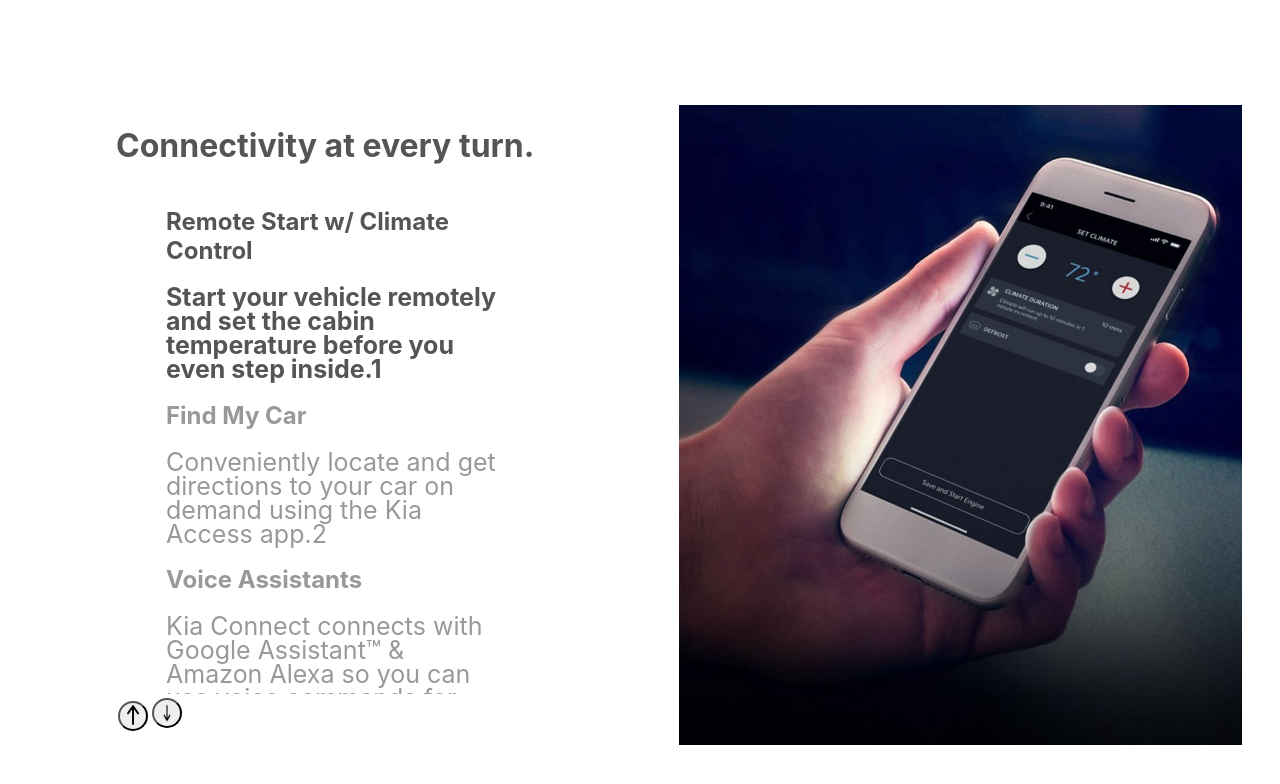
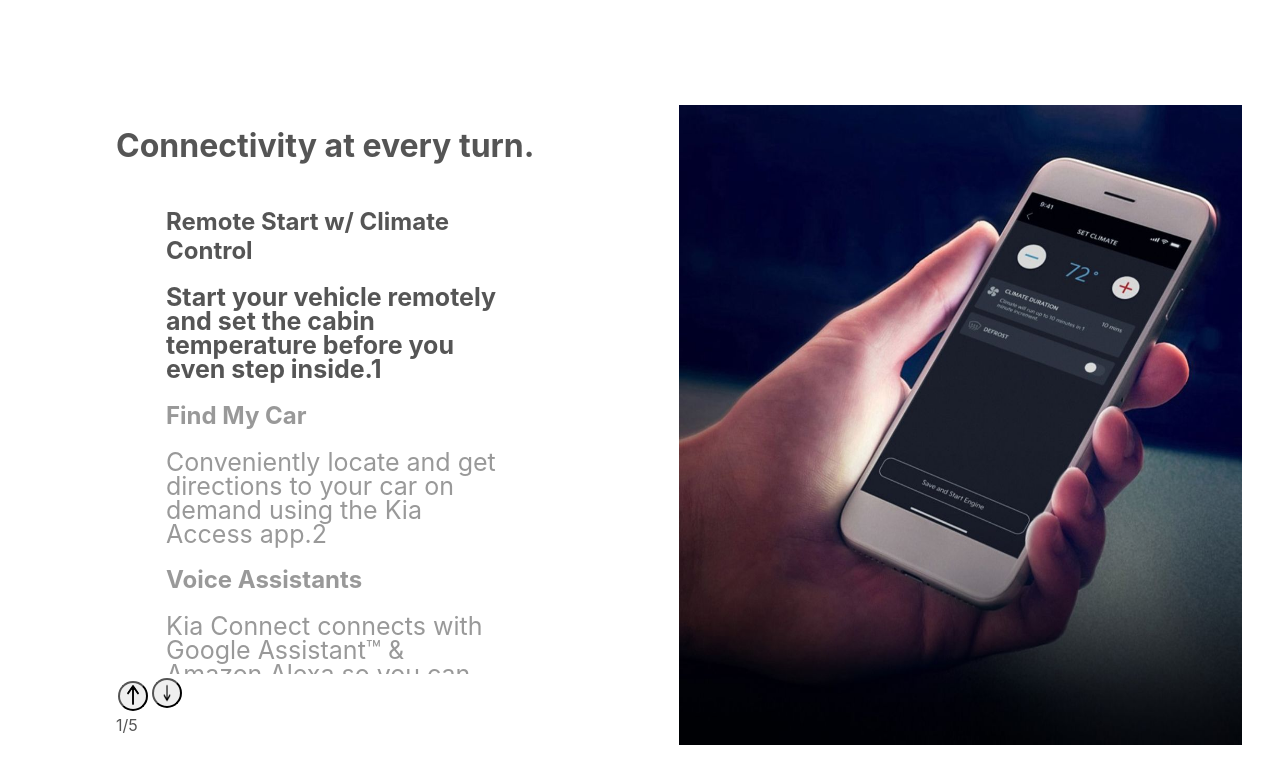
Before and after one commit to Gilblasse/Kia_Carnival_Splash_Page, a React (Create React App) app: page / in a window 1280 px wide. Shown: the top 784 px of the page. Built offline with nearby package versions, Linux system fonts and the light colour scheme.

Commit message:
added a progress container

```diff
--- a/src/App.js
+++ b/src/App.js
@@ -54,6 +54,7 @@ function App() {
       </div>
 
       <div className='navigation_bar'>
+        <div>
           <button className='button' onClick={upFeature}>
             <img src="images/up-arrow.png" alt="up icon" className='up_arrow'/>
           </button>
@@ -61,9 +62,10 @@ function App() {
           <button className='button' onClick={downFeature}>
             <img src="images/down-arrow.png" alt="up icon" className='arrows'/>
           </button>
+        </div>
 
         <div className='progress_container'>
-
+            {currentActiveKey}/5
         </div>
 
       </div>
```
Lines whose indentation alone changed are shown as unchanged.
